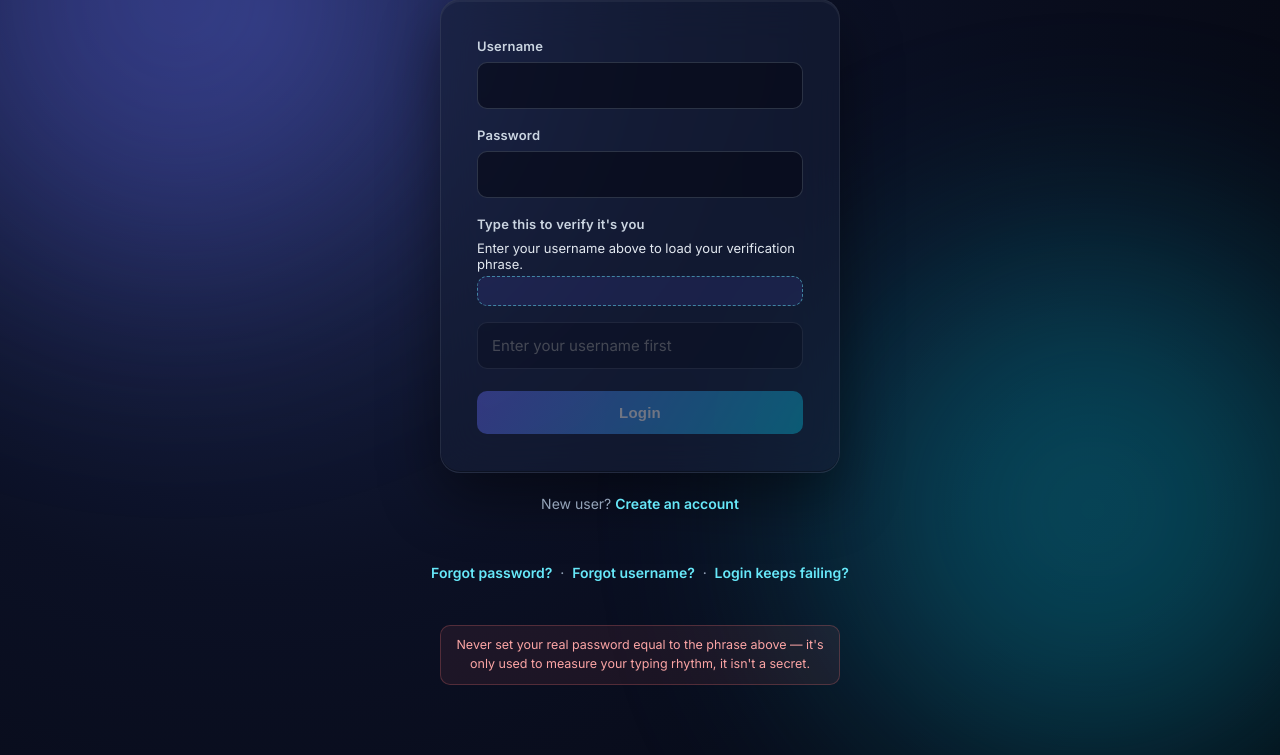
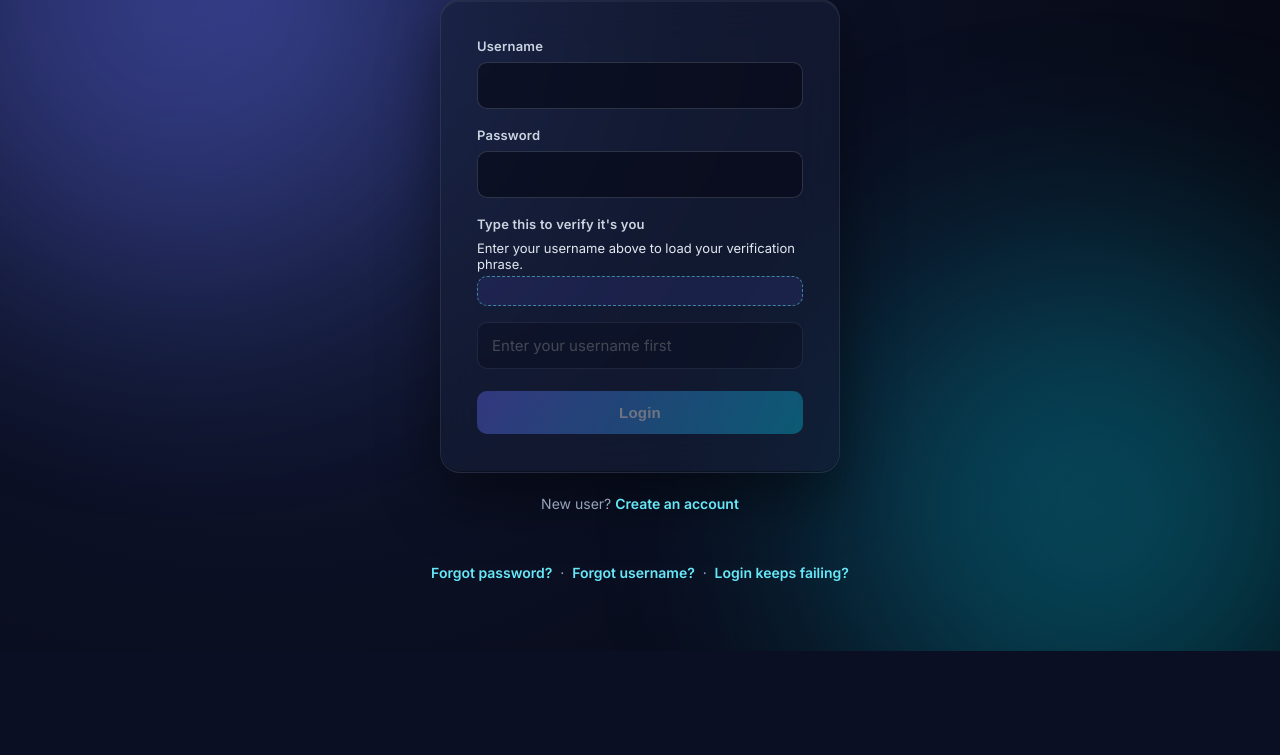
Before and after one commit to gufrancse/sentinel-type, a Flask app: page / in a window 1280 px wide. Shown: the part 163-918 px from the top of the page. After the commit the page ends 814 px from the top, so only its background shows below. Run offline with Flask 3, Linux system fonts and the light colour scheme.

Commit message:
Remove phrase warning from login page; reset challenge_attempts on successful login

```diff
--- a/app.py
+++ b/app.py
@@ -1002,6 +1002,7 @@ def process_login():
         }), 401
 
     user.failed_behavior_attempts = 0
+    user.challenge_attempts = 0
 
     if match_score >= BASELINE_ADAPTATION_THRESHOLD:
         adapt_profile(profile, sample)
--- a/templates/login.html
+++ b/templates/login.html
@@ -63,11 +63,6 @@
         <a href="/reset-profile">Login keeps failing?</a>
     </p>
 
-    <p class="warning-note">
-        Never set your real password equal to the phrase above — it's only
-        used to measure your typing rhythm, it isn't a secret.
-    </p>
-
     <div id="otpSection" style="display:none; margin-top:24px;">
         <h3 style="margin-bottom:4px;">Enter verification code</h3>
         <p class="muted" style="font-size:13px; margin:0 0 14px;">
```
